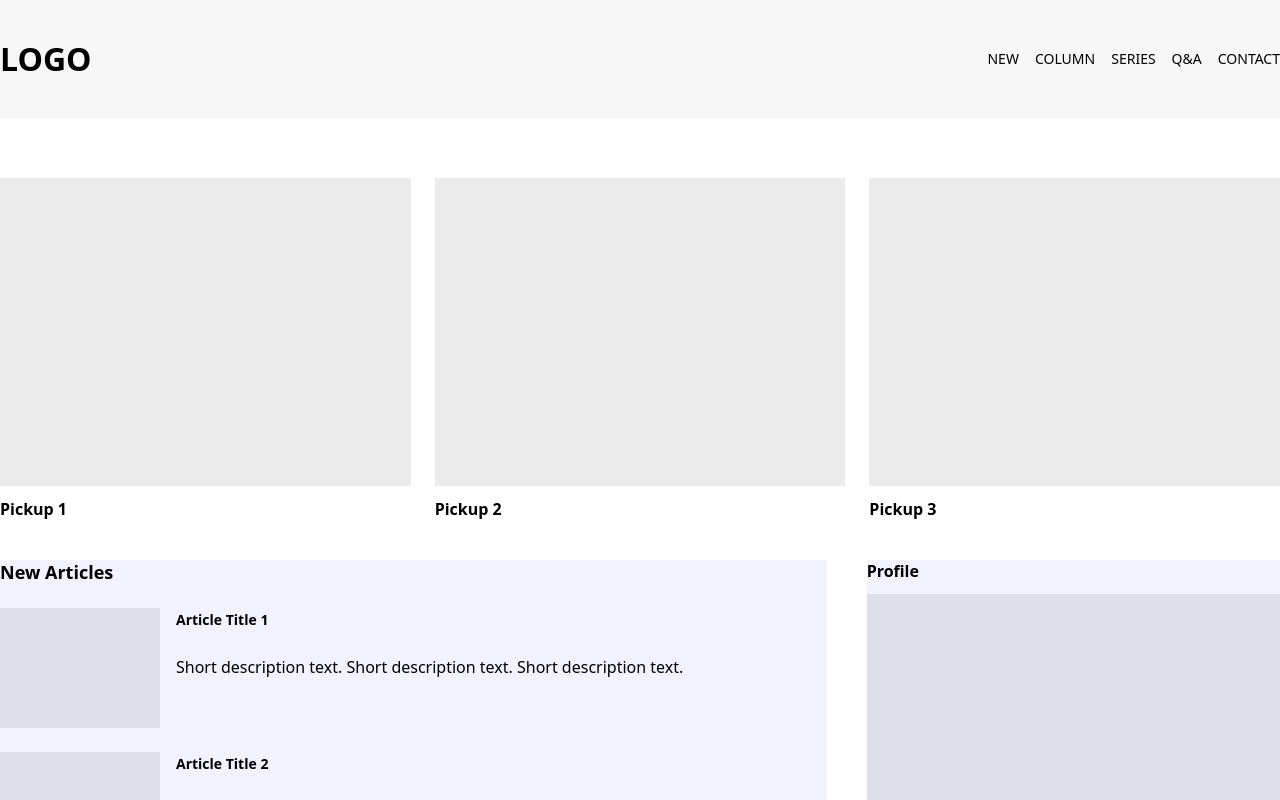
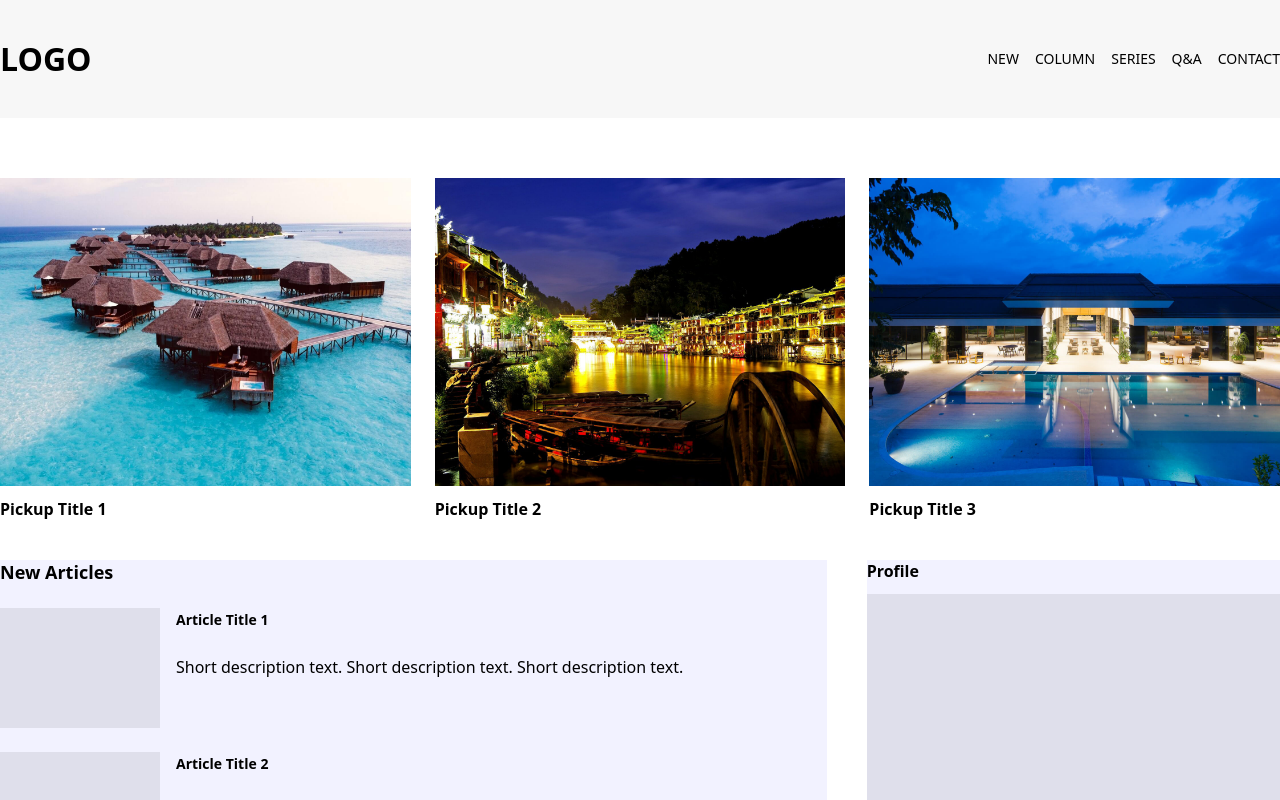
Before and after one commit to fujita0000hisashi-cpu/codejump-advanced-1, a React (Vite) app: page / in a window 1280 px wide. Shown: the top 800 px of the page. Built offline with nearby package versions, Linux system fonts and the light colour scheme.

Commit message:
feat: style pickup cards

```diff
--- a/src/components/Pickup.tsx
+++ b/src/components/Pickup.tsx
@@ -4,16 +4,22 @@ export function Pickup() {
       <div className="container">
         <div className="pickup-grid">
           <article className="pickup-card">
-            <div className="pickup-thumb"></div>
-            <h2 className="pickup-title">Pickup 1</h2>
+            <a href="#" className="pickup-link">
+              <img className="pickup-thumb" src="/img/pickup1.jpg" alt="Pickup 1"/>
+              <h2 className="pickup-title">Pickup Title 1</h2>
+            </a>
           </article>
           <article className="pickup-card">
-            <div className="pickup-thumb"></div>
-            <h2 className="pickup-title">Pickup 2</h2>
+            <a href="#" className="pickup-link">
+              <img className="pickup-thumb" src="/img/pickup2.jpg" alt="Pickup 2"/>
+              <h2 className="pickup-title">Pickup Title 2</h2>
+            </a>
           </article>
           <article className="pickup-card">
-            <div className="pickup-thumb"></div>
-            <h2 className="pickup-title">Pickup 3</h2>
+            <a href="#" className="pickup-link">
+              <img className="pickup-thumb" src="/img/pickup3.jpg" alt="Pickup 3"/>
+              <h2 className="pickup-title">Pickup Title 3</h2>
+            </a>
           </article>
         </div>
       </div>
--- a/src/style.css
+++ b/src/style.css
@@ -64,7 +64,7 @@ body {
 }
 
 /* ====================
-  Pickup（骨格）
+  Pickup（style）
 ====================== */
 .pickup {
   margin-top: 60px;
@@ -77,19 +77,34 @@ body {
 }
 
 .pickup-card {
+  margin: 0;
+}
+
+.pickup-link {
   display: grid;
   gap: 12px;
+  text-decoration: none;
+  color: inherit;
 }
 
 .pickup-thumb {
   width: 100%;
+  height: auto;
+  display: block;
   aspect-ratio: 4 / 3;
   background: rgba(0, 0, 0, .08);
+  object-fit: cover;
 }
 
 .pickup-title {
   margin: 0;
   font-size: 16px;
+  line-height: 1.4;
+}
+
+/* hover */
+.pickup-link:hover .pickup-title {
+  text-decoration: underline;
 }
 
 /* Responsive */
```
